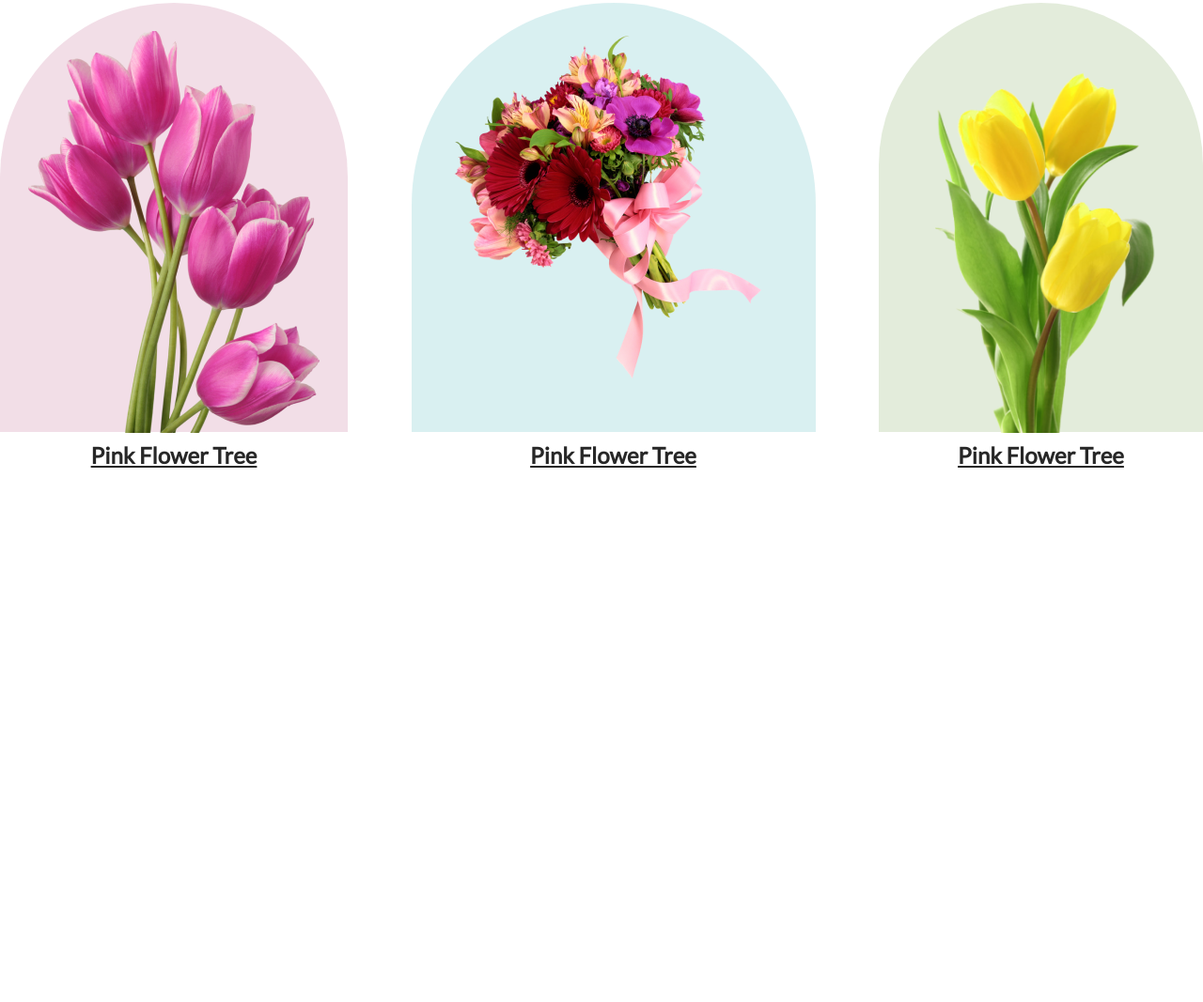
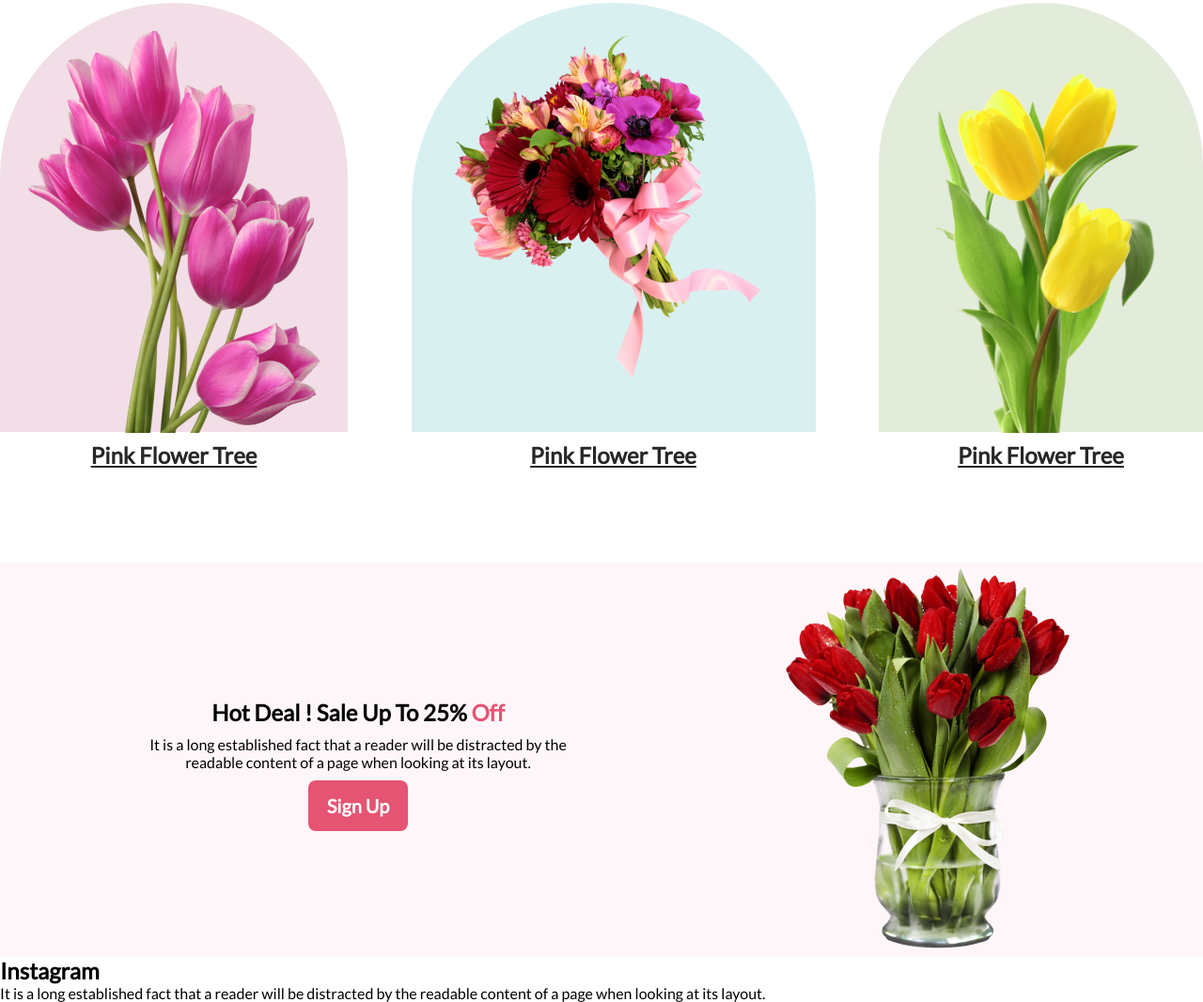
Before and after one commit to momin096/flower-shop-assignment, a plain HTML site: page index.html in a window 1280 px wide. Shown: the part 1203-2270 px from the top of the page at 94% size. Before the commit the page ends 1702 px from the top, so only its background shows below. Drawn offline with Linux system fonts and the light colour scheme.

Commit message:
discount

```diff
--- a/index.html
+++ b/index.html
@@ -49,6 +49,25 @@
                 <p class="flower-caption">Pink Flower Tree</p>
             </div>
         </section>
+
+
+        <section class="discount">
+            <div class="discount-container">
+                <div class="discount-caption">
+                    <h2 class="discount-title">Hot Deal ! Sale Up To 25% <span class="text-primary">Off</span></h2>
+                    <p class="discount-description">It is a long established fact that a reader will be distracted by the readable content of a page when looking at its layout.</p>
+
+                    <button class="btn-primary">Sign Up</button>
+                </div>
+                <img src="./Flower Asset/pngwing 8.png" alt="">
+            </div>
+        </section>
+
+
+        <section class="social-media">
+            <h2 class="social-media-title">Instagram</h2>
+            <p class="social-media-description">It is a long established fact that a reader will be distracted by the readable content of a page when looking at its layout.</p>
+        </section>
     </main>
 </body>
 
--- a/styles/style.css
+++ b/styles/style.css
@@ -135,3 +135,48 @@
     font-weight: 700;
     text-decoration-line: underline;
 }
+
+
+/* Discount part */
+.text-primary{
+    color: #E55473;
+}
+
+.discount{
+    background: rgba(229, 84, 115, 0.05);
+    margin-top: 100px;
+
+}
+
+.discount-container {
+    max-width: 1440px;
+    margin: 0 auto;
+    display: flex;
+    justify-content: center;
+    align-items: center;
+    gap: 200px;
+
+
+}
+
+
+.discount-caption{
+    width: 500px;
+    text-align: center;
+}
+
+
+.discount-title{
+    margin-top: 10px;
+    margin-bottom: 10px;
+}
+
+.discount-description{
+    margin-top: 10px;
+    margin-bottom: 10px;
+}
+
+
+
+
+/* Social Media Items */
```
